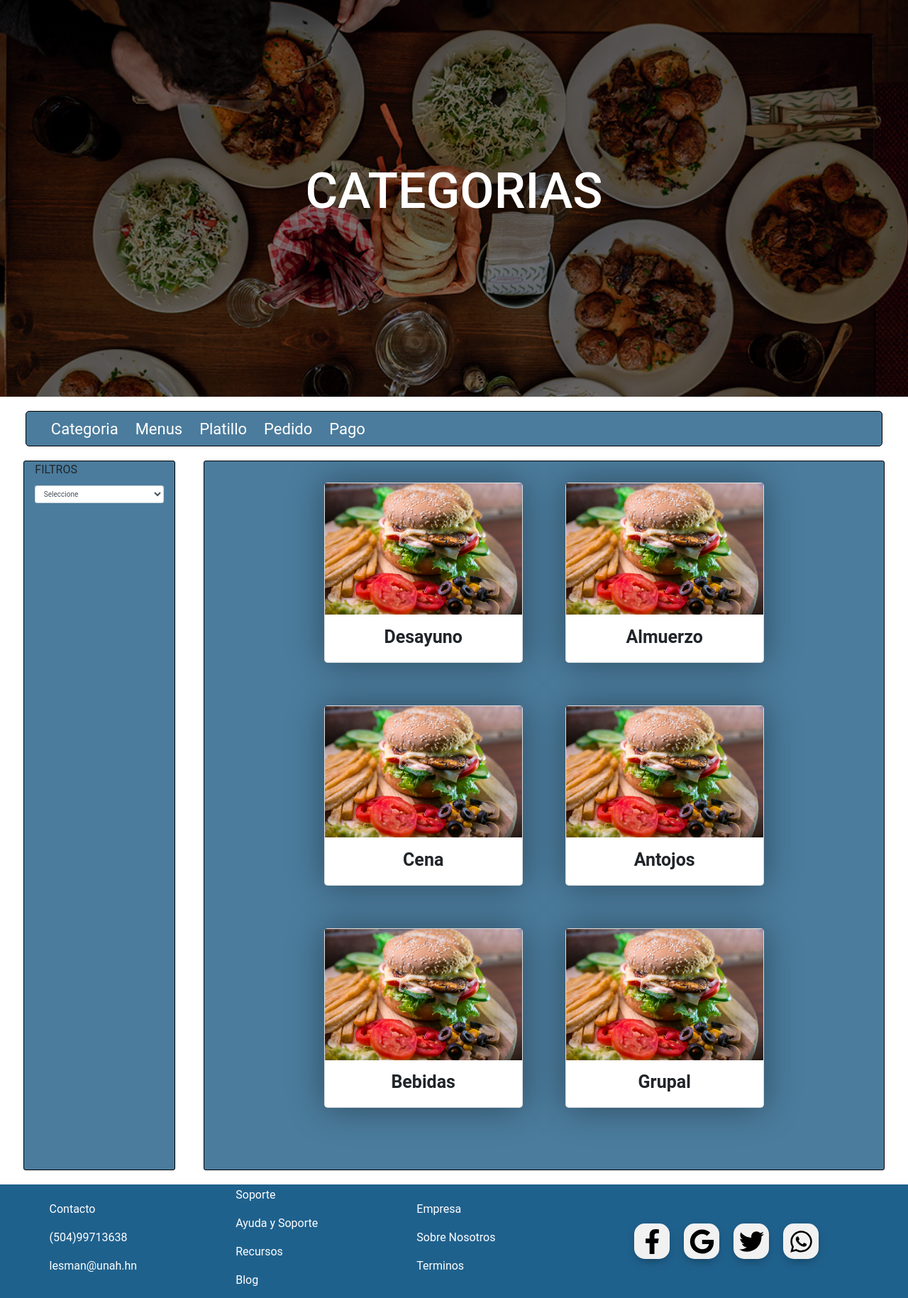
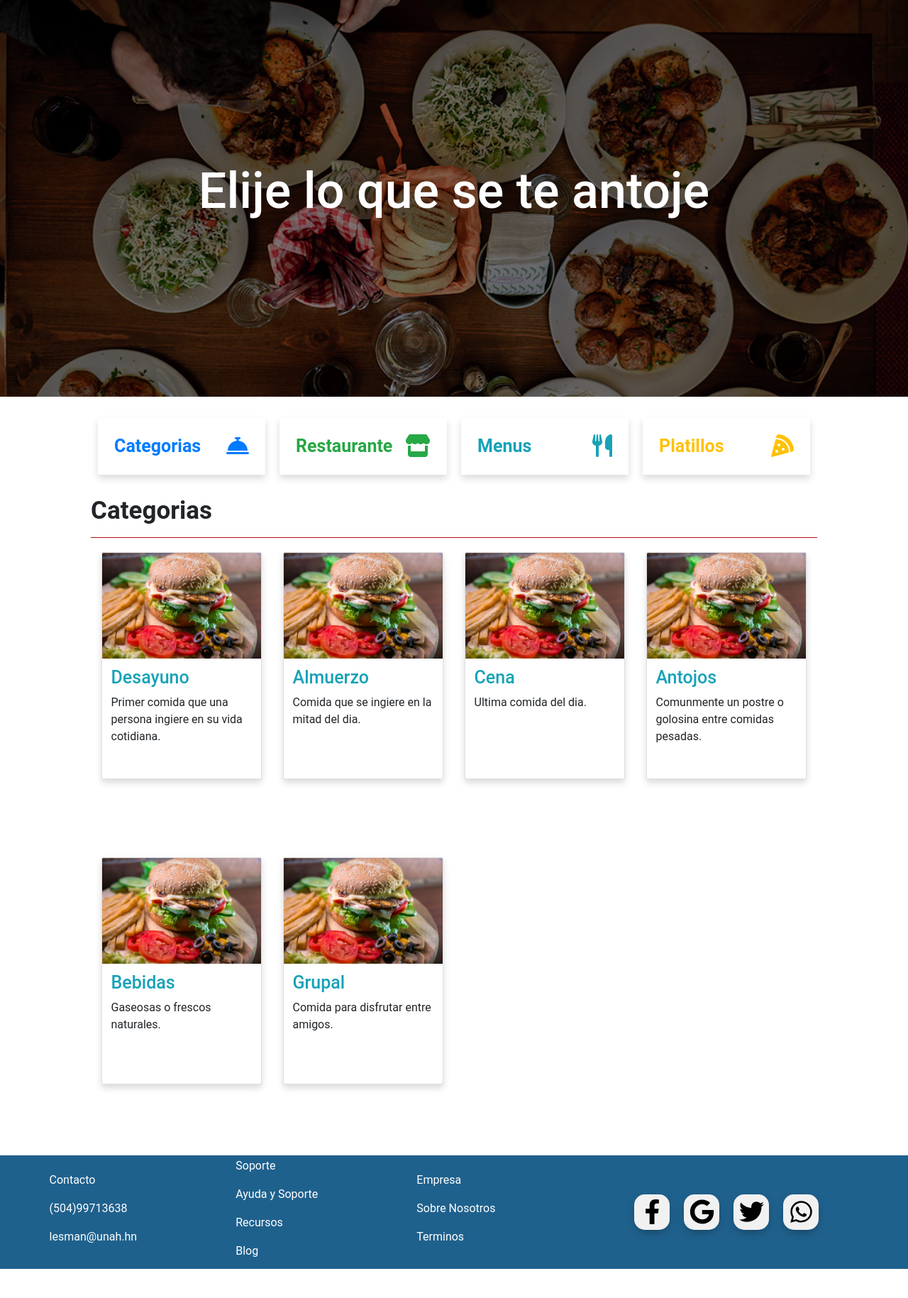
Before and after one commit to Mariojra/UNAHAMBRE, a PHP site: page /principal.html in a window 1280 px wide. Shown: the part 101-1930 px from the top of the page at 71% size. After the commit the page ends 1889 px from the top, so only its background shows below. Run offline with PHP 8.4, Linux system fonts and the light colour scheme; some libraries are stand-ins or nearby versions.

Commit message:
arreglos silva realizados

```diff
--- a/unahambre/css/estilos.css
+++ b/unahambre/css/estilos.css
@@ -297,7 +297,7 @@ nav #icon {
     justify-content: center;
     align-items: center;
 }
-.card{
+.tarjetaIndex{
     width: 30rem;
     height: 40rem;
     border-radius: 0.5rem;
--- a/unahambre/css/menu.css
+++ b/unahambre/css/menu.css
@@ -30,127 +30,69 @@
 }
 
 /***************************FILTROS Y  MENU****************************************/
-.container-fluid{
-  background: #ffffff;
-  margin-top: 0;
-  padding-top: 2rem;
+
+.contenedor-categorias{
+  width: 100%;
+  height: auto;
+
 }
 
-.row{
+.categorias{
+  width: 80%;
+  height: auto;
+}
+
+.categoria div{
+  cursor: pointer;
+}
+
+.categoria{
+  margin: 0;
+  padding: 1rem;
+}
+
+
+#ejemplo{
   width: 100%;
+  height: 50vh;
+}
+
+/*************************** MENU****************************************/
+.cambioSeleccion{
+  width: 80%;
   margin: 0 auto;
-  padding: 0;
+  font-size: 3.5rem;
+  font-weight: bold;
+}
+
+.cambioSeleccion hr{
+  background: rgb(211, 13, 13);
+}
+
+.contenedor-informacion{
+  width: 100%;
+  height: auto;
 
 }
-.filtro{
-  border: 0.01rem solid black;
-  margin-right: 4rem;
-  height: 100rem;
-  margin-bottom: 2rem;
-  width: 94.4%;
-  border-radius: 0.3rem;
-  background: #195882c7;
+
+.opciones-informacion{
+  width: 80%;
+  min-height: 85rem;
+  max-height: 85rem;
+  overflow: auto;
+  display: flex;
+  justify-content: start;
+
 }
 
-.catalogo{
-  border: 0.01rem solid black;
-  height: 100rem;
-  margin-bottom: 2rem;
-  width: 94.4%;
-  overflow: auto;
-  border-radius: 0.3rem;
-  background: #195882c7;
+.tarjetaMenu{
+  width: 100%;
+  height: 40rem;
+  margin-bottom: 3rem;
+
 }
 
-.enlace_crumb{
-  margin-left: 2rem;
-  font-size: 2.2rem;
-  color: white;
+.tamanioTarjeta{
+  height: 80%;
+
 }
-
-.enlace_crumb:hover{
-  font-style: none;
-  list-style: none;
-  border: none;
-}
-
-.breadcrumb{
-  border:0.1rem solid black;
-  width: 94.4%;
-  height: 5rem;
-  margin-bottom: 2rem;
-  border-radius: 0.5rem;
-  background: #195882c7;
-}
-
-.card{
-  width: 28rem;
-  height: auto;
-  text-align: center;
-}
-.card .card-img-top{
-  height: 80%;
-  background-size: cover;
-  background-position: center center;
-}
-
-.card-title{
-  font-size: 2.5rem;
-  text-align: center;
-  padding-top: 0.4rem;
-  font-weight: bold;
-}
-/*MEDIA QUERY**/
-@media (max-width:992px){
-  .filtro{
-    height: 20rem;
-    margin-right: 0;
-  }
-
-  .contenedor-catalogo{
-    width: 94.4%;
-  }
-
-  .enlace_crumb{
-    font-size: 1.8rem;
-  }
-  .row{
-    width: 94.4%;
-  }
-}
-
-@media (max-width:768px){
-  .filtro{
-    height: 20rem;
-    margin-right: 0;
-  }
-
-  .contenedor-catalogo{
-    width: 94.4%;
-  }
-
-  .enlace_crumb{
-    font-size: 1.6rem;
-  }
-  .row{
-    width: 94.4%;
-  }
-}
-
-@media (max-width:576px){
-  .filtro{
-    height: 20rem;
-    margin-right: 0;
-  }
-
-  .catalogo{
-    width: 94.4%;
-  }
-
-  .enlace_crumb{
-    font-size: 1.5rem;
-  }
-  .row{
-    width: 94.4%;
-  }
-}
--- a/unahambre/principal.html
+++ b/unahambre/principal.html
@@ -4,6 +4,7 @@
     <meta charset="UTF-8">
     <meta name="viewport" content="width=device-width, initial-scale=1.0">
     <link rel="stylesheet" href="css/bootstrap.min.css">
+    <link rel="stylesheet" href="css/admin_usuario.css">
     <link rel="stylesheet" href="css/estilos.css">
     <link rel="stylesheet" href="css/menu.css">
     <title>UNAHAMBRE</title>
@@ -58,72 +59,147 @@
         <!-----------------------------------BUSQUEDA---------------------------------------------->
         <section class="busqueda">
             <div>
-                <h1 id="banner-principal">CATEGORIAS</h1>
+                <h1>Elije lo que se te antoje</h1>
             </div>
         </section> <!--fin busqueda-->
         <!-----------------------------------CATALOGO DE COMIDA------------------------------------>
-        <section class="filtros_menu container-fluid">
-            <div class="row breadcrumb">
-                <div class="col-xl-12 col-lg-12 col-md-12 col-sm-12">
-                    <a class="enlace_crumb" href="">Categoria</a>
-                    <a class="enlace_crumb" href="" onclick="refrescar(2)">Menus</a>
-                    <a class="enlace_crumb" href="">Platillo</a>
-                    <a class="enlace_crumb" href="">Pedido</a>
-                    <a class="enlace_crumb" href="">Pago</a>
+        <div class="container-fluid contenedor-categorias">
+            <div class="row categorias">
+
+                <div class="col-xl-3 col-md-6 mb-4 categoria">
+                    <div class=" border-left-primary shadow h-100 py-3" onclick="ImprimirCategorias()">
+                      <div class="card-body">
+                        <div class="row no-gutters align-items-center">
+                          <div class="col mr-2">
+
+                            <div class="h1 mb-0 font-weight-bold text-primary">Categorias</div>
+                          </div>
+                          <div class="col-auto">
+                            <i class="fas fa-concierge-bell fa-2x text-primary"></i>
+                          </div>
+                        </div>
+                      </div>
+                    </div>
                 </div>
+
+                <div class="col-xl-3 col-md-6 mb-4 categoria">
+                    <div class=" border-left-success shadow h-100 py-3" onclick="ImprimirRestaurantes()">
+                      <div class="card-body">
+                        <div class="row no-gutters align-items-center">
+                          <div class="col mr-2">
+
+                            <div class="h1 mb-0 font-weight-bold text-success">Restaurante</div>
+                          </div>
+                          <div class="col-auto">
+                            <i class="fas fa-store fa-2x text-success"></i>
+                          </div>
+                        </div>
+                      </div>
+                    </div>
+                </div>
+
+                <div class="col-xl-3 col-md-6 mb-4 categoria">
+                    <div class=" border-left-info shadow h-100 py-3" onclick="ImprimirMenus()">
+                      <div class="card-body">
+                        <div class="row no-gutters align-items-center">
+                          <div class="col mr-2">
+
+                            <div class="h1 mb-0 font-weight-bold text-info">Menus</div>
+                          </div>
+                          <div class="col-auto">
+                            <i class="fas fa-utensils fa-2x text-info"></i>
+                          </div>
+                        </div>
+                      </div>
+                    </div>
+                </div>
+
+                <div class="col-xl-3 col-md-6 mb-4 categoria">
+                    <div class=" border-left-warning shadow h-100 py-3" onclick="ImprimirPlatillos()">
+                      <div class="card-body">
+                        <div class="row no-gutters align-items-center">
+                          <div class="col mr-2">
+
+                            <div class="h1 mb-0 font-weight-bold text-warning">Platillos</div>
+                          </div>
+                          <div class="col-auto">
+                            <i class="fas fa-pizza-slice fa-2x text-warning"></i>
+                          </div>
+                        </div>
+                      </div>
+                    </div>
+                </div>
+
             </div>
-            <div class="row">
-                <div class="col-xl-2 col-lg-2 col-md-12 col-sm-12 col-12 filtro">
-                    <p>FILTROS</p>
-                    <select onchange="refrescar()" class="form-control" name="" id="restaurante">
-                        <option value="0"><h2>Seleccione</h2></option>
-                        <option value="1"><h2>Restaurante</h2></option>
-                        <option value="2"><h2>Menus</h2></option>
-                        <option value="3"><h2>Platillos</h2></option>
-                    </select>
+        </div><!---fin de seleccion de categorias-->
+        <div class="cambioSeleccion">
+            <p id="seleccion">Categorias</p><hr>
+        </div>
+        <div class="container-fluid contenedor-informacion">
+            <div class="row opciones-informacion" id="cambioDeInformacion">
+
+              <div class="col-xl-3 col-lg-3 col-md-4 col-sm-6 col-xs-12 tarjetaMenu">
+                <div class="card shadow tamanioTarjeta" >
+                  <img src="img/burger2.jpg" class="card-img-top" alt="...">
+                  <div class="card-body">
+                    <h5 class="card-title h1 text-info">Desayuno</h5>
+                    <p class="card-text ">Primer comida que una persona ingiere en su vida cotidiana.</p>
+
+                  </div>
                 </div>
-                <div class="col-xl-9 col-lg-9 col-md-12 col-sm-12 col-12 catalogo">
-                    <div id="contenedor-catalogo" class="row contenedor-catalogo"> <!-----experimento-->
-                        <div class="card" >
-                            <img src="img/burger2.jpg" class="card-img-top" alt="...">
-                            <div class="card-body">
-                                <h5 class="card-title">Desayuno</h5>
-                            </div>
-                        </div>
-                        <div class="card">
-                            <img src="img/burger2.jpg" class="card-img-top" alt="...">
-                            <div class="card-body">
-                                <h5 class="card-title">Almuerzo</h5>
-                            </div>
-                        </div>
-                        <div class="card">
-                            <img src="img/burger2.jpg" class="card-img-top" alt="...">
-                            <div class="card-body">
-                                <h5 class="card-title">Cena</h5>
-                            </div>
-                        </div>
-                        <div class="card">
-                            <img src="img/burger2.jpg" class="card-img-top" alt="...">
-                            <div class="card-body">
-                                <h5 class="card-title">Antojos</h5>
-                            </div>
-                        </div>
-                        <div class="card">
-                            <img src="img/burger2.jpg" class="card-img-top" alt="...">
-                            <div class="card-body">
-                                <h5 class="card-title">Bebidas</h5>
-                            </div>
-                        </div>
-                        <div class="card">
-                            <img src="img/burger2.jpg" class="card-img-top" alt="...">
-                            <div class="card-body">
-                                <h5 class="card-title">Grupal</h5>
-                            </div>
-                        </div>
-                    </div>
-                </div><!---fin experimento-->
-            </div>
-        </section>
+              </div>
+              <div class="col-xl-3 col-lg-3 col-md-4 col-sm-6 col-xs-12 tarjetaMenu">
+                <div class="card shadow tamanioTarjeta" >
+                  <img src="img/burger2.jpg" class="card-img-top" alt="...">
+                  <div class="card-body">
+                    <h5 class="card-title h1 text-info">Almuerzo</h5>
+                    <p class="card-text ">Comida que se ingiere en la mitad del dia.</p>
+
+                  </div>
+                </div>
+              </div>
+              <div class="col-xl-3 col-lg-3 col-md-4 col-sm-6 col-xs-12 tarjetaMenu">
+                <div class="card shadow tamanioTarjeta" >
+                  <img src="img/burger2.jpg" class="card-img-top" alt="...">
+                  <div class="card-body">
+                    <h5 class="card-title h1 text-info">Cena</h5>
+                    <p class="card-text ">Ultima comida del dia.</p>
+
+                  </div>
+                </div>
+              </div>
+              <div class="col-xl-3 col-lg-3 col-md-4 col-sm-6 col-xs-12 tarjetaMenu">
+                <div class="card shadow tamanioTarjeta" >
+                  <img src="img/burger2.jpg" class="card-img-top" alt="...">
+                  <div class="card-body">
+                    <h5 class="card-title h1 text-info">Antojos</h5>
+                    <p class="card-text ">Comunmente un postre o golosina entre comidas pesadas.</p>
+
+                  </div>
+                </div>
+              </div>
+              <div class="col-xl-3 col-lg-3 col-md-4 col-sm-6 col-xs-12 tarjetaMenu">
+                <div class="card shadow tamanioTarjeta" >
+                  <img src="img/burger2.jpg" class="card-img-top" alt="...">
+                  <div class="card-body">
+                    <h5 class="card-title h1 text-info">Bebidas</h5>
+                    <p class="card-text ">Gaseosas o frescos naturales.</p>
+
+                  </div>
+                </div>
+              </div>
+              <div class="col-xl-3 col-lg-3 col-md-4 col-sm-6 col-xs-12 tarjetaMenu">
+                <div class="card shadow tamanioTarjeta">
+                  <img src="img/burger2.jpg" class="card-img-top" alt="...">
+                  <div class="card-body">
+                    <h5 class="card-title h1 text-info">Grupal</h5>
+                    <p class="card-text ">Comida para disfrutar entre amigos.</p>
+
+                  </div>
+                </div>
+              </div>
+            </div><!--fin row opciones-->
+        </div>
     </main>
     <!--FIN DEL MAIN-->
     <!----------------------------------------------------------------------------------------------------------------------------------------------------------------->
```
Also changed, not shown: unahambre/index.html (+8 -8 lines).
